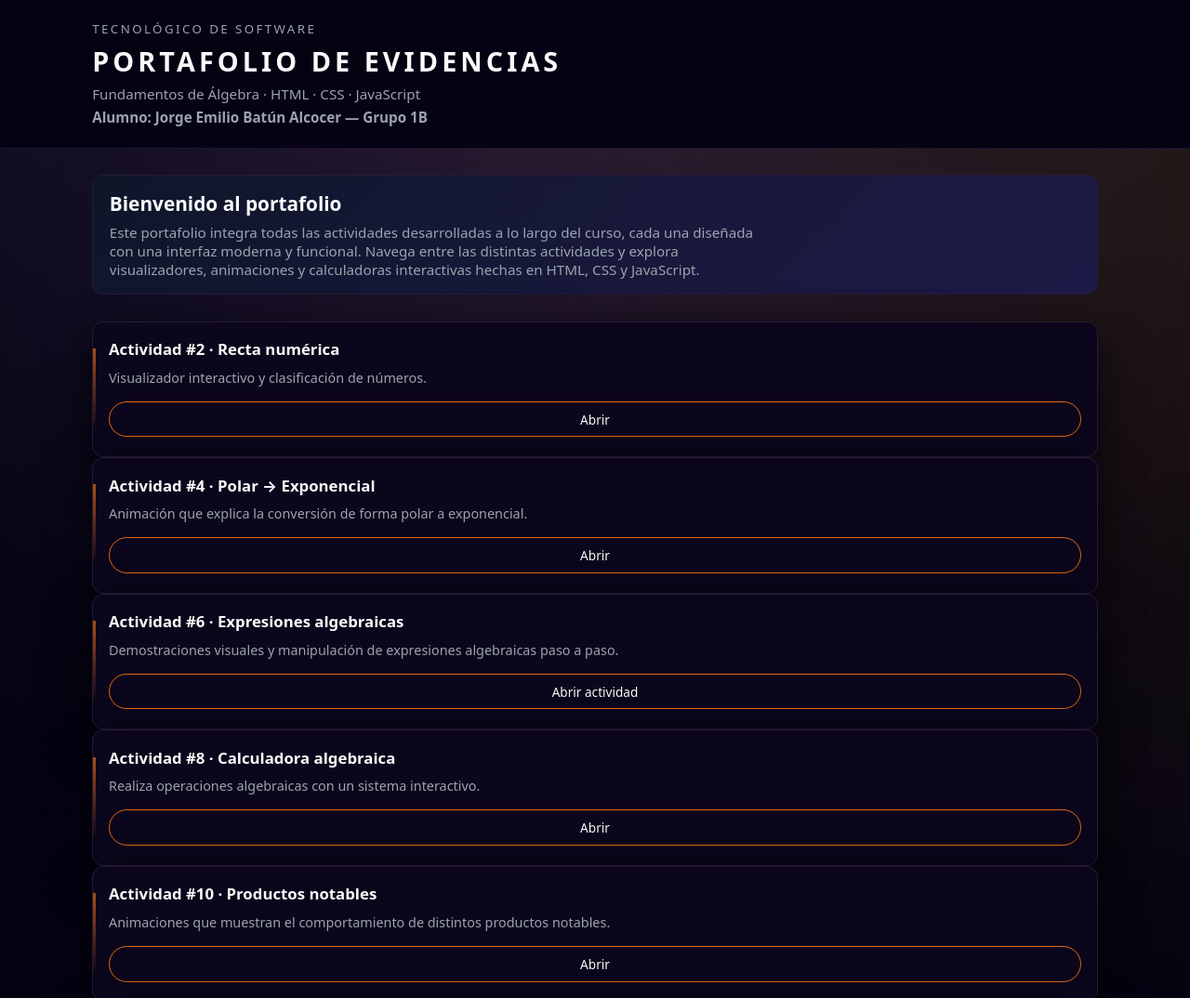
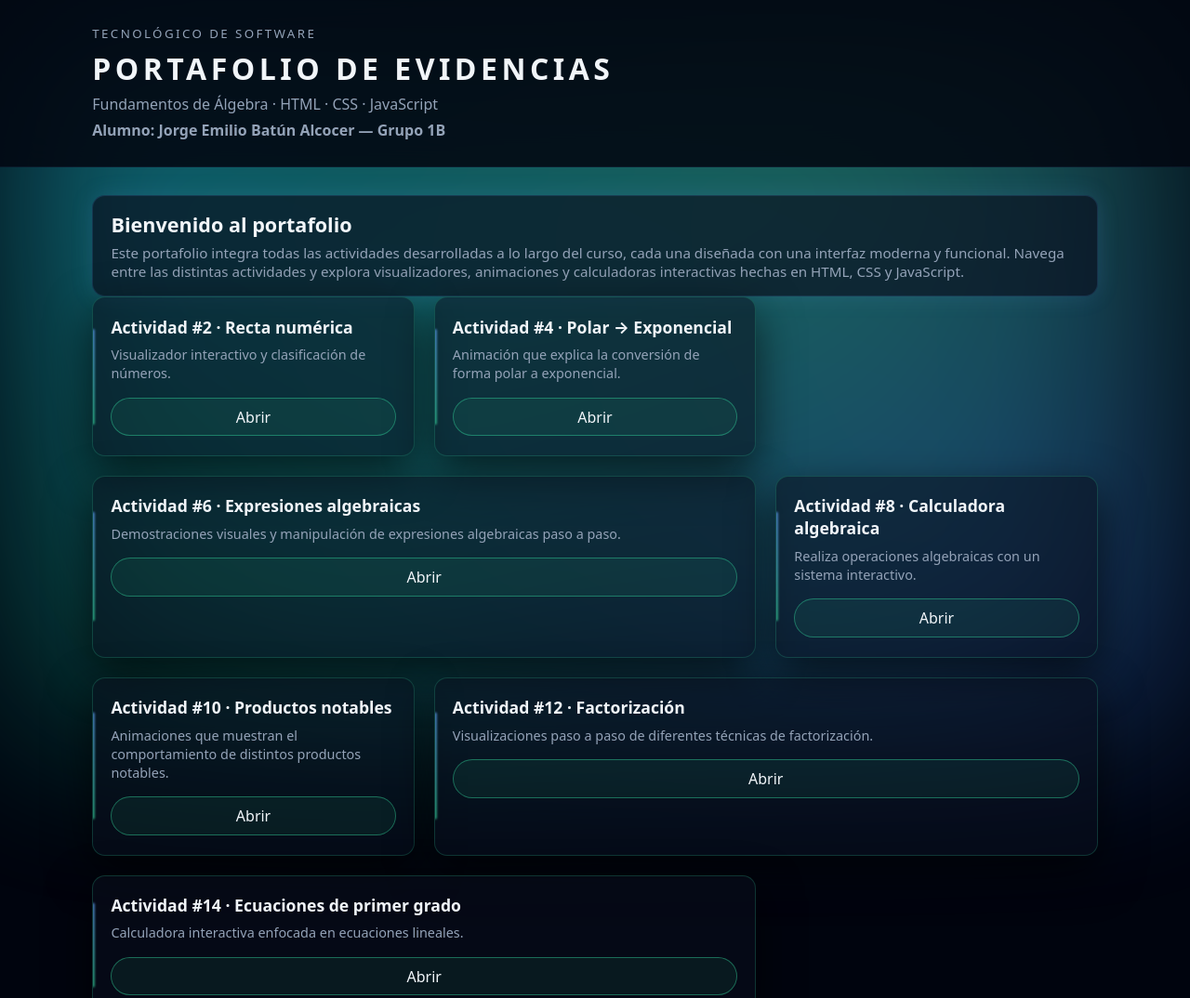
Before and after one commit to EmilioTSW/Algebra_portafolio, a plain HTML site: page index.html in a window 1280 px wide. Shown: the top 1074 px of the page at 93% size. Drawn offline with Linux system fonts and the light colour scheme.

Commit message:
cambiando estilos

```diff
--- a/css/style.css
+++ b/css/style.css
@@ -1,19 +1,20 @@
-/* ===========================
-   VARIABLES Y BASE
-   =========================== */
+/* =====================================================
+   VARIABLES Y PALETA – AURORA BOREAL
+   ===================================================== */
 :root {
-  --bg: #050312;             /* fondo principal morado muy oscuro */
-  --bg-elevated: #0b061b;    /* tarjetas y contenedores */
-  --accent: #f97316;         /* acento naranja */
-  --accent-soft: #fbbf24;    /* acento dorado suave */
-  --text: #f9fafb;
-  --muted: #9ca3af;
-  --border-subtle: #261c3a;
-  --radius-lg: 12px;
-  --radius-md: 8px;
-  --shadow-soft: 0 18px 48px rgba(0, 0, 0, 0.8);
-  --font-main: system-ui, -apple-system, BlinkMacSystemFont, "SF Pro Text",
-    "Segoe UI", sans-serif;
+  --bg: #030712;
+  --bg-elevated: #0a0f1e;
+  --accent: #34d399;         /* verde menta */
+  --accent-soft: #60a5fa;    /* azul aurora */
+  --text: #f1f5f9;
+  --muted: #94a3b8;
+  --border-subtle: #1e293b;
+
+  --radius-lg: 14px;
+  --radius-md: 9px;
+  --shadow-soft: 0 18px 48px rgba(0,0,0,0.65);
+
+  --font-main: system-ui, -apple-system, Segoe UI, sans-serif;
 }
 
 /* RESET */
@@ -25,171 +26,191 @@
   padding: 0;
 }
 
-html,
-body {
+html, body {
   min-height: 100%;
 }
 
+/* =====================================================
+   FONDO – NEBULOSA ESPACIAL
+   ===================================================== */
 body {
   font-family: var(--font-main);
-  background: radial-gradient(circle at top, #1f1235 0, #050312 55%);
+  background: #00040e;
   color: var(--text);
   display: flex;
   flex-direction: column;
+  overflow-x: hidden;
+  position: relative;
 }
 
-/* Halo de luz de fondo */
 body::before {
   content: "";
   position: fixed;
-  inset: -40%;
+  inset: 0;
+
   background:
-    radial-gradient(circle at 10% 0%, rgba(248, 250, 252, 0.06), transparent 55%),
-    radial-gradient(circle at 90% 0%, rgba(248, 181, 0, 0.18), transparent 60%);
-  opacity: 0.9;
+    radial-gradient(circle at 10% 20%, rgba(34, 211, 238, 0.45), transparent 55%),
+    radial-gradient(circle at 70% 10%, rgba(52, 211, 153, 0.45), transparent 60%),
+    radial-gradient(circle at 80% 75%, rgba(59, 130, 246, 0.40), transparent 70%),
+    radial-gradient(circle at 30% 80%, rgba(16, 185, 129, 0.35), transparent 70%);
+
+  filter: blur(95px);
+  opacity: 0.95;
   z-index: -1;
 }
 
-/* ===========================
-   HEADER
-   =========================== */
+/* =====================================================
+   HEADER HERO
+   ===================================================== */
 
 .main-header {
   position: sticky;
   top: 0;
-  z-index: 10;
-  background: rgba(5, 3, 18, 0.96);
+  background: rgba(3, 7, 18, 0.88);
   backdrop-filter: blur(20px);
-  border-bottom: 1px solid rgba(30, 24, 54, 0.9);
+  border-bottom: 1px solid rgba(96,165,250,0.08);
+  z-index: 20;
 }
 
 .header-content {
   max-width: 1120px;
   margin: 0 auto;
-  padding: 1.4rem 1.2rem;
+  padding: 1.7rem 1.2rem;
   display: flex;
   flex-direction: column;
-  gap: 0.35rem;
+  gap: .4rem;
 }
 
 .header-content h1 {
-  font-size: 1.8rem;
-  font-weight: 700;
   letter-spacing: 0.14em;
   text-transform: uppercase;
+  font-size: 2rem;
 }
 
 .header-content p {
-  font-size: 0.95rem;
   color: var(--muted);
 }
 
 .student-name {
-  font-size: 0.9rem;
   color: var(--accent-soft);
   font-weight: 600;
 }
 
-/* ===========================
-   LAYOUT GENERAL
-   =========================== */
+/* =====================================================
+   CONTENEDOR GENERAL
+   ===================================================== */
 
-.container,
-.page-actividad {
+.container, .page-actividad {
   max-width: 1120px;
-  width: 100%;
+  padding: 1.9rem 1.2rem 2.5rem;
   margin: 0 auto;
-  padding: 1.8rem 1.2rem 2.4rem;
   flex: 1;
 }
 
-/* ===========================
-   SECCIÓN INTRO
-   =========================== */
+/* =====================================================
+   INTRO
+   ===================================================== */
 
 .intro {
-  margin-bottom: 1.8rem;
+  background: rgba(10,15,30,0.65);
   border-radius: var(--radius-lg);
-  padding: 1rem 1.1rem;
-  background: linear-gradient(
-    135deg,
-    rgba(15, 23, 42, 0.96),
-    rgba(30, 27, 75, 0.92)
-  );
-  border: 1px solid var(--border-subtle);
+  padding: 1rem 1.2rem;
+  border: 1px solid rgba(96,165,250,0.15);
+  box-shadow: 0 0 25px rgba(96,165,250,0.15);
 }
 
 .intro h2 {
-  font-size: 1.3rem;
-  margin-bottom: 0.4rem;
+  font-size: 1.35rem;
+  margin-bottom: .4rem;
 }
 
 .intro p {
-  font-size: 0.95rem;
   color: var(--muted);
-  max-width: 700px;
+  font-size: .95rem;
 }
 
-/* ===========================
-   CARDS DE ACTIVIDADES
-   =========================== */
 
-.grid-actividades {
+/* =====================================================
+   GRID DE ACTIVIDADES – MASONRY
+   ===================================================== */
+
+.masonry-grid {
   display: grid;
-  grid-template-columns: repeat(auto-fit, minmax(230px, 1fr));
-  gap: 1.2rem;
+  grid-template-columns: repeat(auto-fit, minmax(260px,1fr));
+  gap: 1.3rem;
 }
 
+/* Tarjeta base */
 .card-actividad {
-  background: var(--bg-elevated);
+  background: rgba(10,15,30,0.55);
   border-radius: var(--radius-lg);
-  padding: 1.1rem 1.05rem 1.3rem;
-  border: 1px solid var(--border-subtle);
+  padding: 1.2rem 1.2rem 1.3rem;
+  border: 1px solid rgba(52,211,153,0.22);
   box-shadow: var(--shadow-soft);
+
   display: flex;
   flex-direction: column;
-  gap: 0.6rem;
+  gap: .55rem;
+
   position: relative;
   overflow: hidden;
-  transform: translateY(0);
+
   transition:
-    transform 0.18s ease,
-    box-shadow 0.18s ease,
-    border-color 0.18s ease,
-    background 0.18s ease;
+    transform .18s ease,
+    border-color .18s ease,
+    box-shadow .25s ease,
+    background .25s ease;
 }
 
-/* barra lateral sutil */
+/* Glow lateral */
 .card-actividad::before {
   content: "";
   position: absolute;
-  left: 0;
+  left: -2px;
   top: 12%;
   bottom: 12%;
-  width: 3px;
-  background: linear-gradient(to bottom, var(--accent), transparent);
-  opacity: 0.65;
-  transform: scaleY(0.8);
-  transition:
-    opacity 0.18s ease,
-    transform 0.18s ease;
+  width: 4px;
+  background: linear-gradient(
+    180deg,
+    var(--accent-soft),
+    var(--accent)
+  );
+  opacity: .65;
+  border-radius: 2px;
+  filter: blur(1px);
+  transition: opacity .22s ease, transform .22s ease;
+  transform: scaleY(.8);
 }
 
-.card-actividad h3 {
-  font-size: 1.05rem;
+/* Tarjetas largas */
+.card-wide {
+  grid-column: span 2;
+}
+
+@media(max-width:900px){
+  .card-wide {
+    grid-column: span 1;
+  }
+}
+
+/* Texto */
+.card-actividad h3{
+  font-size: 1.1rem;
 }
 
 .card-actividad p {
-  font-size: 0.9rem;
   color: var(--muted);
+  font-size: .9rem;
+  line-height: 1.4;
 }
 
-/* hover elegante */
+/* Hover con GL0W */
 .card-actividad:hover {
   transform: translateY(-4px);
-  box-shadow: 0 22px 52px rgba(0, 0, 0, 0.85);
-  border-color: rgba(249, 115, 22, 0.7);
-  background: #12091f;
+  border-color: rgba(52,211,153,0.45);
+  background: rgba(15,23,42,0.75);
+  box-shadow: 0 0 45px rgba(52,211,153,0.25),
+              0 0 65px rgba(96,165,250,0.20);
 }
 
 .card-actividad:hover::before {
@@ -197,89 +218,58 @@ body::before {
   transform: scaleY(1);
 }
 
-/* animación de aparición suave para las cards */
+
+/* Animación de entrada */
 .card-actividad {
   opacity: 0;
-  animation: fadeInUp 0.45s ease forwards;
+  animation: fadeInUp .55s ease forwards;
 }
 
-.card-actividad:nth-child(1) { animation-delay: 0.04s; }
-.card-actividad:nth-child(2) { animation-delay: 0.09s; }
-.card-actividad:nth-child(3) { animation-delay: 0.14s; }
-.card-actividad:nth-child(4) { animation-delay: 0.19s; }
-.card-actividad:nth-child(5) { animation-delay: 0.24s; }
-.card-actividad:nth-child(6) { animation-delay: 0.29s; }
-.card-actividad:nth-child(7) { animation-delay: 0.34s; }
+.card-actividad:nth-child(1){animation-delay:.04s}
+.card-actividad:nth-child(2){animation-delay:.09s}
+.card-actividad:nth-child(3){animation-delay:.14s}
+.card-actividad:nth-child(4){animation-delay:.19s}
+.card-actividad:nth-child(5){animation-delay:.24s}
+.card-actividad:nth-child(6){animation-delay:.29s}
+.card-actividad:nth-child(7){animation-delay:.34s}
 
-@keyframes fadeInUp {
-  from {
-    opacity: 0;
-    transform: translateY(8px);
-  }
-  to {
-    opacity: 1;
-    transform: translateY(0);
-  }
+@keyframes fadeInUp{
+  from{opacity:0; transform:translateY(10px);}
+  to{opacity:1; transform:translateY(0);}
 }
 
-/* ===========================
-   BOTÓN PRINCIPAL
-   =========================== */
+/* =====================================================
+   BOTONES — Glow suave menta/azul
+   ===================================================== */
 
 .btn {
   display: inline-flex;
   align-items: center;
   justify-content: center;
-  margin-top: 0.4rem;
-  padding: 0.55rem 1rem;
+  padding: .55rem 1.1rem;
+  margin-top: .4rem;
   border-radius: 999px;
-  border: 1px solid rgba(249, 115, 22, 0.9);
-  background: transparent;
-  color: var(--text);
-  font-size: 0.85rem;
-  font-weight: 500;
   text-decoration: none;
   cursor: pointer;
-  gap: 0.35rem;
-  position: relative;
-  overflow: hidden;
+
+  background: rgba(52,211,153,0.08);
+  border: 1px solid rgba(52,211,153,0.45);
+  color: var(--text);
+
   transition:
-    background 0.18s ease,
-    color 0.18s ease,
-    transform 0.12s ease,
-    box-shadow 0.18s ease,
-    border-color 0.18s ease;
+    background .18s ease,
+    border-color .18s ease,
+    box-shadow .22s ease,
+    transform .15s ease;
 }
 
-/* efecto “barrido” sutil */
-.btn::after {
-  content: "";
-  position: absolute;
-  inset: 0;
-  background: linear-gradient(
-    120deg,
-    rgba(249, 115, 22, 0.28),
-    transparent,
-    rgba(251, 191, 36, 0.18)
-  );
-  opacity: 0;
-  transform: translateX(-35%);
-  transition:
-    opacity 0.22s ease,
-    transform 0.22s ease;
-}
-
+/* Glow dinámico */
 .btn:hover {
-  background: rgba(249, 115, 22, 0.1);
-  color: #fffbeb;
+  background: rgba(96,165,250,0.15);
   border-color: var(--accent-soft);
+  box-shadow: 0 0 28px rgba(52,211,153,0.35),
+              0 0 40px rgba(96,165,250,0.30);
   transform: translateY(-1px);
-  box-shadow: 0 16px 36px rgba(248, 181, 0, 0.45);
-}
-
-.btn:hover::after {
-  opacity: 1;
-  transform: translateX(0);
 }
 
 .btn:active {
@@ -287,139 +277,67 @@ body::before {
   box-shadow: none;
 }
 
-/* ===========================
-   PÁGINAS DE ACTIVIDAD
-   =========================== */
-
-.header-actividad {
-  display: flex;
-  flex-direction: column;
-  gap: 0.4rem;
-  margin-bottom: 1.3rem;
-}
+/* =====================================================
+   PÁGINAS INTERNAS
+   ===================================================== */
 
 .header-actividad small {
   color: var(--muted);
   text-transform: uppercase;
-  font-size: 0.78rem;
-  letter-spacing: 0.16em;
-}
-
-.header-actividad h2 {
-  font-size: 1.3rem;
-}
-
-.header-actividad .intro-text {
-  font-size: 0.93rem;
-  color: var(--muted);
-  max-width: 720px;
+  font-size: .78rem;
+  letter-spacing: .16em;
 }
 
 .main-actividad {
-  background: var(--bg-elevated);
+  background: rgba(10,15,30,0.5);
+  padding: 1.2rem;
   border-radius: var(--radius-lg);
-  padding: 1.2rem 1.1rem 1.4rem;
-  border: 1px solid var(--border-subtle);
+  border: 1px solid rgba(52,211,153,0.25);
   box-shadow: var(--shadow-soft);
 }
 
-/* ===========================
-   FORMULARIOS / CONTROLES
-   =========================== */
+/* =====================================================
+   FORMULARIOS
+   ===================================================== */
 
-fieldset {
-  border-radius: var(--radius-md);
-  border: 1px solid var(--border-subtle);
-  padding: 1rem 1.1rem;
-  margin-bottom: 1rem;
+input, select {
+  width: 100%;
+  background: #020818;
+  padding: .55rem .6rem;
+  color: var(--text);
+  border-radius: 6px;
+  border: 1px solid rgba(96,165,250,0.35);
 }
 
-legend {
-  font-size: 0.82rem;
-  color: var(--muted);
-  padding: 0 0.4rem;
+input:focus, select:focus {
+  border-color: var(--accent);
+  box-shadow: 0 0 20px rgba(52,211,153,0.35);
 }
 
-label {
-  display: block;
-  margin-bottom: 0.35rem;
-  font-size: 0.87rem;
+.result-panel {
+  background: #020617;
+  padding: .75rem;
+  border-radius: var(--radius-md);
+  border: 1px dashed rgba(148,163,184,0.8);
 }
 
-input,
-select {
-  width: 100%;
-  padding: 0.55rem 0.6rem;
-  border-radius: 6px;
-  border: 1px solid #312e81;
-  background: #050416;
-  color: var(--text);
-  font-size: 0.9rem;
-  margin-bottom: 0.7rem;
-  transition:
-    border-color 0.15s ease,
-    box-shadow 0.15s ease,
-    background 0.15s ease;
+/* =====================================================
+   FOOTER
+   ===================================================== */
+
+.main-footer {
+  text-align: center;
+  padding: 1.2rem 0;
+  color: var(--muted);
+  font-size: .8rem;
+  border-top: 1px solid rgba(96,165,250,0.1);
 }
 
-input::placeholder {
-  color: rgba(148, 163, 184, 0.7);
+/* =====================================================
+   RESPONSIVE
+   ===================================================== */
+
+@media(max-width:650px){
+  .header-content h1 { font-size: 1.5rem; }
+  .masonry-grid { grid-template-columns: 1fr; }
 }
-
-input:focus,
-select:focus {
-  outline: none;
-  border-color: var(--accent);
-  box-shadow:
-    0 0 0 1px rgba(249, 115, 22, 0.7),
-    0 0 25px rgba(248, 181, 0, 0.35);
-  background: #0b061d;
-}
-
-/* Panel de resultados / consola */
-.result-panel {
-  margin-top: 0.8rem;
-  padding: 0.75rem 0.9rem;
-  border-radius: var(--radius-md);
-  background: #050312;
-  border: 1px dashed rgba(148, 163, 184, 0.8);
-  min-height: 2.3rem;
-  font-family: ui-monospace, SFMono-Regular, Menlo, Monaco, Consolas,
-    "Liberation Mono", "Courier New", monospace;
-  font-size: 0.86rem;
-  line-height: 1.5;
-}
-
-/* ===========================
-   FOOTER
-   =========================== */
-
-.main-footer {
-  font-size: 0.78rem;
-  text-align: center;
-  color: var(--muted);
-  padding: 1rem 0.5rem 1.3rem;
-  border-top: 1px solid rgba(30, 24, 54, 0.9);
-  margin-top: auto;
-}
-
-/* ===========================
-   RESPONSIVE
-   =========================== */
-
-@media (max-width: 768px) {
-  .header-content h1 {
-    font-size: 1.4rem;
-  }
-
-  .container,
-  .page-actividad {
-    padding-inline: 1rem;
-  }
-}
-
-@media (max-width: 480px) {
-  .grid-actividades {
-    grid-template-columns: 1fr;
-  }
-}
--- a/index.html
+++ b/index.html
@@ -58,7 +58,7 @@
       <article class="card-actividad card-wide">
         <h3>Actividad #6 · Expresiones algebraicas</h3>
         <p>Demostraciones visuales y manipulación de expresiones algebraicas paso a paso.</p>
-        <a class="btn" href="actividades/actividad06/index.html">Abrir actividad</a>
+        <a class="btn" href="actividades/actividad06/index.html">Abrir</a>
       </article>
 
       <!-- ACTIVIDAD 8 -->
@@ -79,14 +79,14 @@
       <article class="card-actividad card-wide">
         <h3>Actividad #12 · Factorización</h3>
         <p>Visualizaciones paso a paso de diferentes técnicas de factorización.</p>
-        <a class="btn" href="actividades/actividad12/index.html">Abrir actividad</a>
+        <a class="btn" href="actividades/actividad12/index.html">Abrir</a>
       </article>
 
       <!-- ACTIVIDAD 14 (GRANDE FINAL) -->
       <article class="card-actividad card-wide">
         <h3>Actividad #14 · Ecuaciones de primer grado</h3>
         <p>Calculadora interactiva enfocada en ecuaciones lineales.</p>
-        <a class="btn" href="actividades/actividad14/index.html">Abrir actividad</a>
+        <a class="btn" href="actividades/actividad14/index.html">Abrir</a>
       </article>
 
     </section>
```
